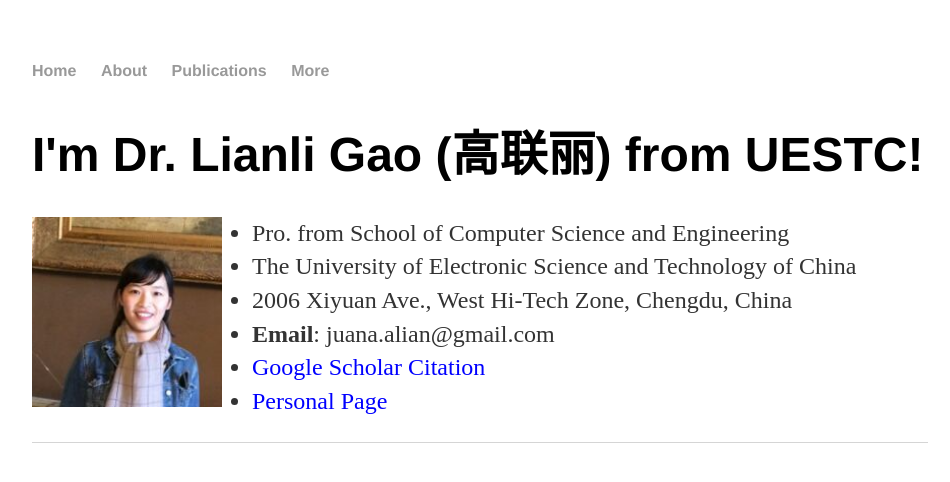
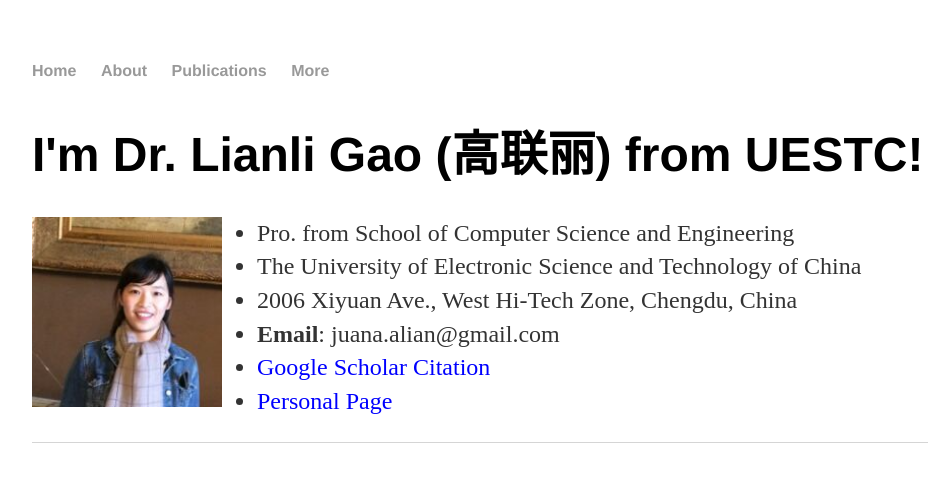
Before and after one commit to lianliGao/lianligao.github.io, a Jekyll site: the page built from index.html, in a window 1280 px wide. Shown: the top 482 px of the page, without its empty margins (160-1110 px from the left). Built offline with Jekyll 4.4.1, drawn with Linux system fonts in a browser that asks for light colours.

Commit message:
Update index.html

```diff
--- a/index.html
+++ b/index.html
@@ -5,7 +5,7 @@
 
 		<div class="blurb">
 			<h1>I'm Dr. Lianli Gao (高联丽) from UESTC!</h1>
-			<p ><img src="1.png" alt="photo" style="width:190px;height:190px;float:left;margin-right:30px;">
+			<p ><img src="1.png" alt="photo" style="width:190px;height:190px;float:left;margin-right:35px;">
 				<ul class="contacts">
 					<li> Pro. from School of Computer Science and Engineering</li>
 					<li>The University of Electronic Science and Technology of China</li>
```
